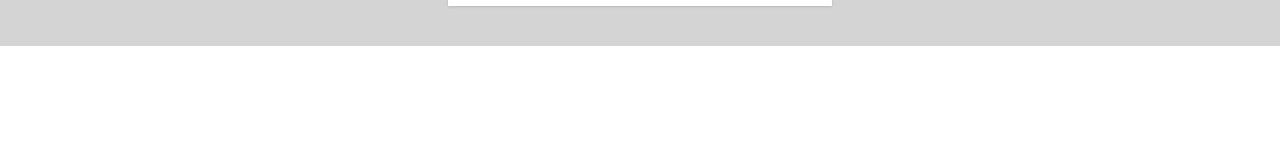
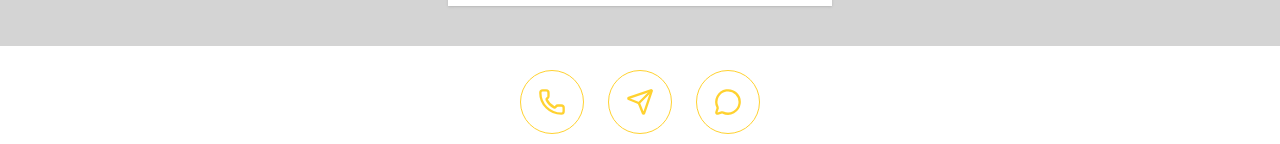
Before and after one commit to Paster8881/cosmetology-salon-app, a Next.js app: page / in a window 1280 px wide. Shown: the part 1752-1896 px from the top of the page. Before the commit the page ends 1798 px from the top, so only its background shows below. Built offline with nearby package versions, Linux system fonts and the light colour scheme.

Commit message:
add lucied for icons and create contact component

```diff
--- a/package.json
+++ b/package.json
@@ -9,6 +9,7 @@
     "lint": "eslint"
   },
   "dependencies": {
+    "lucide-react": "^0.577.0",
     "next": "16.1.7",
     "react": "19.2.3",
     "react-dom": "19.2.3"
--- a/src/app/(home)/page.tsx
+++ b/src/app/(home)/page.tsx
@@ -1,4 +1,4 @@
-import Link from "next/link";
+import Contact from "../components/Contact";
 import Hero from "../components/Hero";
 import Services from "../components/Services";
 
@@ -8,6 +8,7 @@ export default function Home() {
     <main>
       <Hero></Hero>
       <Services></Services>
+      <Contact></Contact>
     </main>
 
 
--- /dev/null
+++ b/src/app/components/Contact.tsx
@@ -0,0 +1,34 @@
+import { Phone, Send, MessageCircle } from "lucide-react";
+export default function Contact(){
+  return(
+    <section>
+       <div className="flex justify-center gap-6 mt-6">
+
+      {/* Viber */}
+      <div className="flex flex-col items-center">
+        <div className="w-16 h-16 flex items-center justify-center rounded-full border border-amber-300 text-amber-300">
+          <Phone size={28} />
+        </div>
+        <p className="mt-2 text-sm text-neutral-400">Viber</p>
+      </div>
+
+      {/* Telegram */}
+      <div className="flex flex-col items-center">
+        <div className="w-16 h-16 flex items-center justify-center rounded-full border border-amber-300 text-amber-300">
+          <Send size={28} />
+        </div>
+        <p className="mt-2 text-sm text-neutral-400">Telegram</p>
+      </div>
+
+      {/* WhatsApp */}
+      <div className="flex flex-col items-center">
+        <div className="w-16 h-16 flex items-center justify-center rounded-full border border-amber-300 text-amber-300">
+          <MessageCircle size={28} />
+        </div>
+        <p className="mt-2 text-sm text-neutral-400">WhatsApp</p>
+      </div>
+
+    </div>
+    </section>
+  )
+}
```
Also changed, not shown: 1 other file (tests, documents, lock files or other folders).
